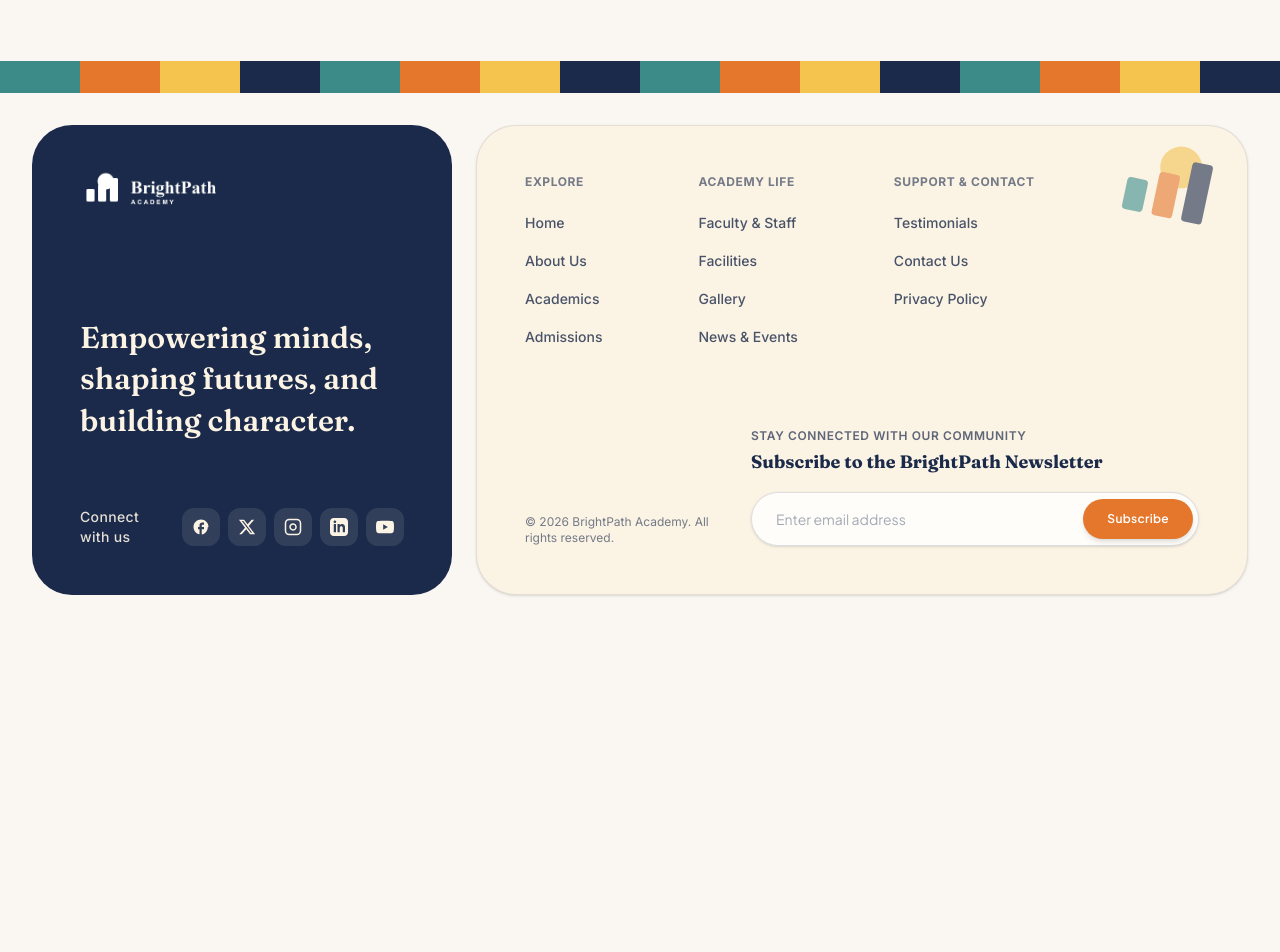
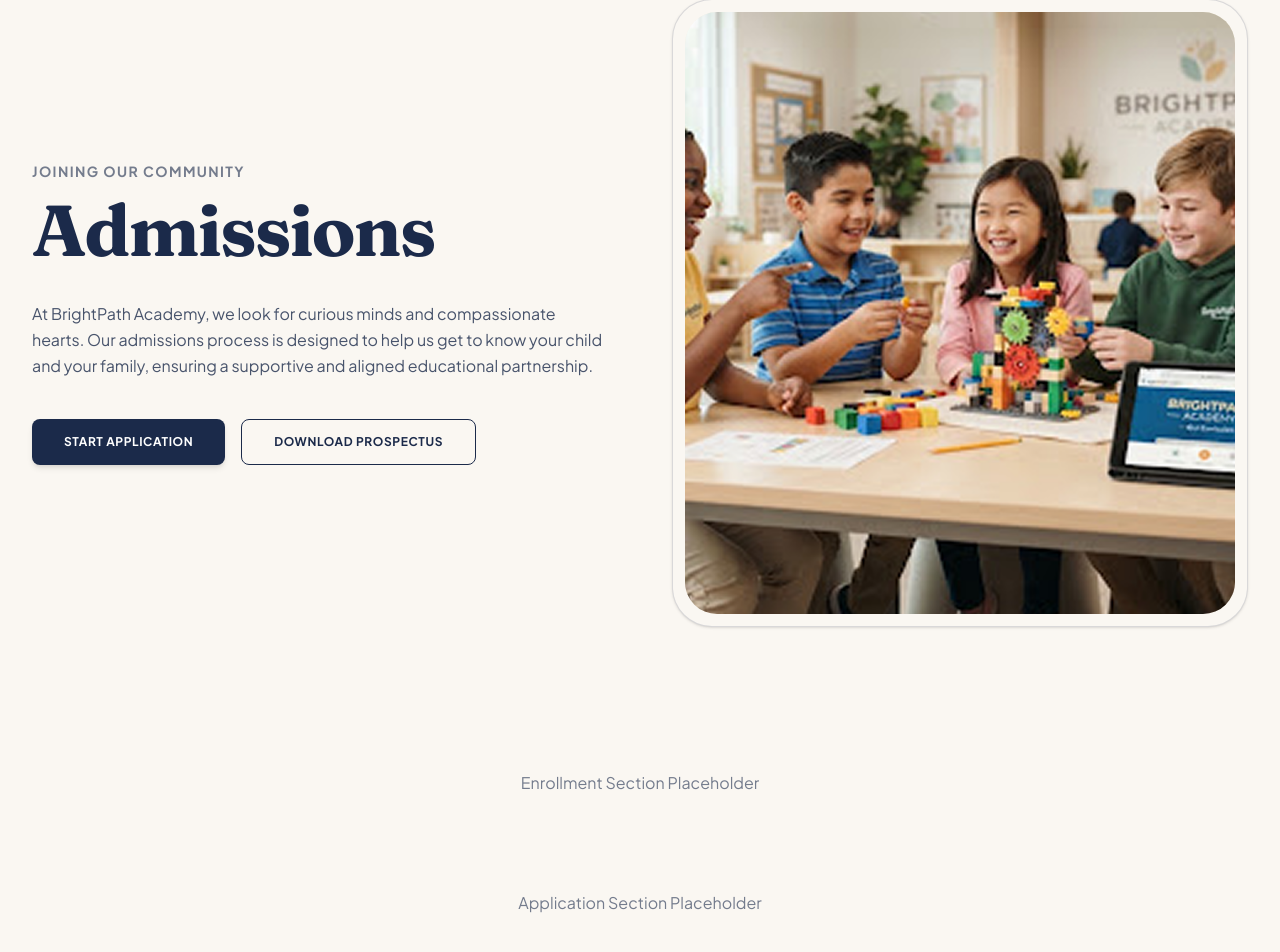
Before and after one commit to Taztahir/BrightPath-Academy, a React (Vite) app: page /admissions in a window 1280 px wide. Shown: the part 173-1125 px from the top of the page. Before the commit the page ends 800 px from the top, so only its background shows below. Built offline with nearby package versions, Linux system fonts and the light colour scheme.

Commit message:
completed the join our community section

```diff
--- a/src/components/admission/Application.tsx
+++ b/src/components/admission/Application.tsx
@@ -0,0 +1,7 @@
+export default function Application() {
+  return (
+    <div className="py-12 text-center bg-[#FAF7F2]">
+      <p className="text-academy-navy/60">Application Section Placeholder</p>
+    </div>
+  )
+}
--- a/src/components/admission/Enrollmnt.tsx
+++ b/src/components/admission/Enrollmnt.tsx
@@ -0,0 +1,7 @@
+export default function Enrollmnt() {
+  return (
+    <div className="py-12 text-center bg-[#FAF7F2]">
+      <p className="text-academy-navy/60">Enrollment Section Placeholder</p>
+    </div>
+  )
+}
--- a/src/components/admission/FAQ.tsx
+++ b/src/components/admission/FAQ.tsx
@@ -0,0 +1,7 @@
+export default function FAQ() {
+  return (
+    <div className="py-12 text-center bg-[#FAF7F2]">
+      <p className="text-academy-navy/60">Admissions FAQ Section Placeholder</p>
+    </div>
+  )
+}
--- a/src/components/admission/Investment.tsx
+++ b/src/components/admission/Investment.tsx
@@ -0,0 +1,7 @@
+export default function Investment() {
+  return (
+    <div className="py-12 text-center bg-[#FAF7F2]">
+      <p className="text-academy-navy/60">Investment Section Placeholder</p>
+    </div>
+  )
+}
--- a/src/components/admission/join.tsx
+++ b/src/components/admission/join.tsx
@@ -0,0 +1,74 @@
+import { motion } from 'framer-motion'
+import JoinImg from '../../assets/Join.png'
+
+export default function Join() {
+  return (
+    <section className="w-full bg-[#FAF7F2] py-16 lg:py-24 overflow-hidden">
+      <div className="max-w-7xl mx-auto px-6 md:px-8">
+        <div className="grid grid-cols-1 lg:grid-cols-12 gap-12 lg:gap-16 items-center">
+
+          {/* Left Column: Text & CTAs */}
+          <motion.div
+            className="lg:col-span-6 flex flex-col space-y-6 sm:space-y-8"
+            initial={{ opacity: 0, x: -40 }}
+            whileInView={{ opacity: 1, x: 0 }}
+            viewport={{ once: true, margin: '-100px' }}
+            transition={{ duration: 0.8, ease: [0.16, 1, 0.3, 1] }}
+          >
+            <div className="space-y-3">
+              <span className="font-jakarta text-xs sm:text-sm font-bold text-academy-navy/60 uppercase tracking-widest block">
+                Joining Our Community
+              </span>
+              <h2 className="font-fraunces text-5xl sm:text-6xl lg:text-7xl font-bold text-academy-navy tracking-tight leading-[1.05]">
+                Admissions
+              </h2>
+            </div>
+
+            <p className="font-jakarta text-sm sm:text-base text-academy-navy/80 leading-relaxed max-w-xl">
+              At BrightPath Academy, we look for curious minds and compassionate hearts.
+              Our admissions process is designed to help us get to know your child and
+              your family, ensuring a supportive and aligned educational partnership.
+            </p>
+
+            <div className="flex flex-wrap gap-4 pt-2">
+              <button
+                type="button"
+                className="bg-academy-navy text-white hover:bg-academy-navy/90 font-jakarta font-bold text-xs tracking-wider uppercase py-3.5 px-8 rounded-lg shadow-md hover:shadow-xl transition-all duration-300 hover:scale-[1.03] active:scale-[0.97] cursor-pointer"
+              >
+                Start Application
+              </button>
+
+              <button
+                type="button"
+                className="border border-academy-navy text-academy-navy hover:bg-academy-navy/5 font-jakarta font-bold text-xs tracking-wider uppercase py-3.5 px-8 rounded-lg transition-all duration-300 hover:scale-[1.03] active:scale-[0.97] cursor-pointer"
+              >
+                Download Prospectus
+              </button>
+            </div>
+          </motion.div>
+
+          {/* Right Column: Framed Image */}
+          <motion.div
+            className="lg:col-span-6 flex justify-center lg:justify-end"
+            initial={{ opacity: 0, x: 40 }}
+            whileInView={{ opacity: 1, x: 0 }}
+            viewport={{ once: true, margin: '-100px' }}
+            transition={{ duration: 0.8, ease: [0.16, 1, 0.3, 1] }}
+          >
+            <div className="relative w-full max-w-[500px] lg:max-w-none aspect-[11/12] p-3 border border-academy-navy/15 rounded-[2.5rem] bg-[#FAF7F2] shadow-sm">
+              <div className="w-full h-full overflow-hidden rounded-[2rem] bg-academy-cream">
+                <img
+                  src={JoinImg}
+                  alt="Students collaborating at BrightPath Academy"
+                  className="w-full h-full object-cover transition-transform duration-700 hover:scale-105"
+                  loading="lazy"
+                />
+              </div>
+            </div>
+          </motion.div>
+
+        </div>
+      </div>
+    </section>
+  )
+}
--- a/src/pages/Admissions.tsx
+++ b/src/pages/Admissions.tsx
@@ -1,11 +1,26 @@
+import Join from "../components/admission/join";
+import Application from "../components/admission/Application";
+import Enrollmnt from "../components/admission/Enrollmnt";
+import Investment from "../components/admission/Investment";
+import FAQ from "../components/admission/FAQ";
 
+export default function Admissions() {
+  return (
+    <div className="w-full min-h-screen bg-[#FAF7F2]">
+      {/* 1. Join / Intro Section */}
+      <Join />
 
-function Admissions() {
-    return (
-        <div>
-            <h1>Admissions</h1>
-        </div>
-    )
+      {/* 3. Enrollment Steps Section */}
+      <Enrollmnt />
+
+      {/* 2. Application Process Section */}
+      <Application />
+
+      {/* 4. Tuition / Investment Section */}
+      <Investment />
+
+      {/* 5. Admissions FAQ Section */}
+      <FAQ />
+    </div>
+  );
 }
-
-export default Admissions
```
